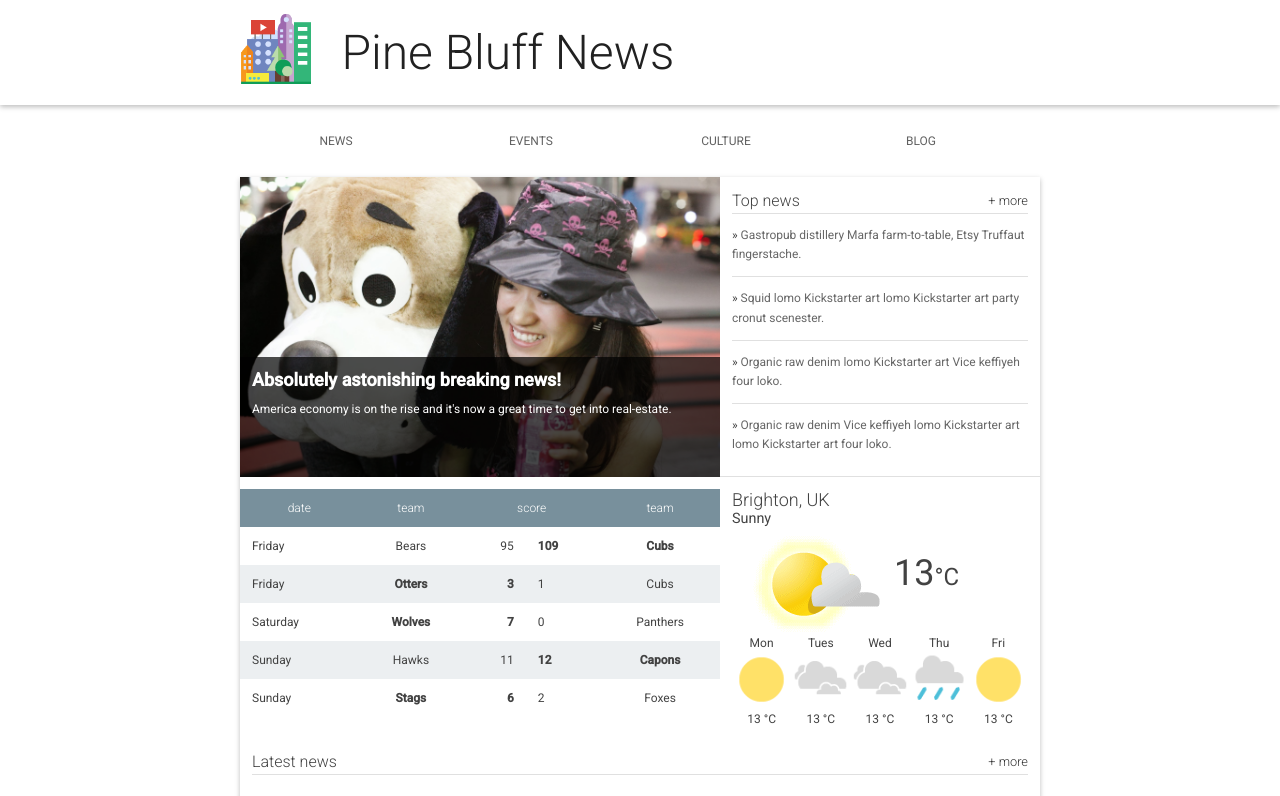
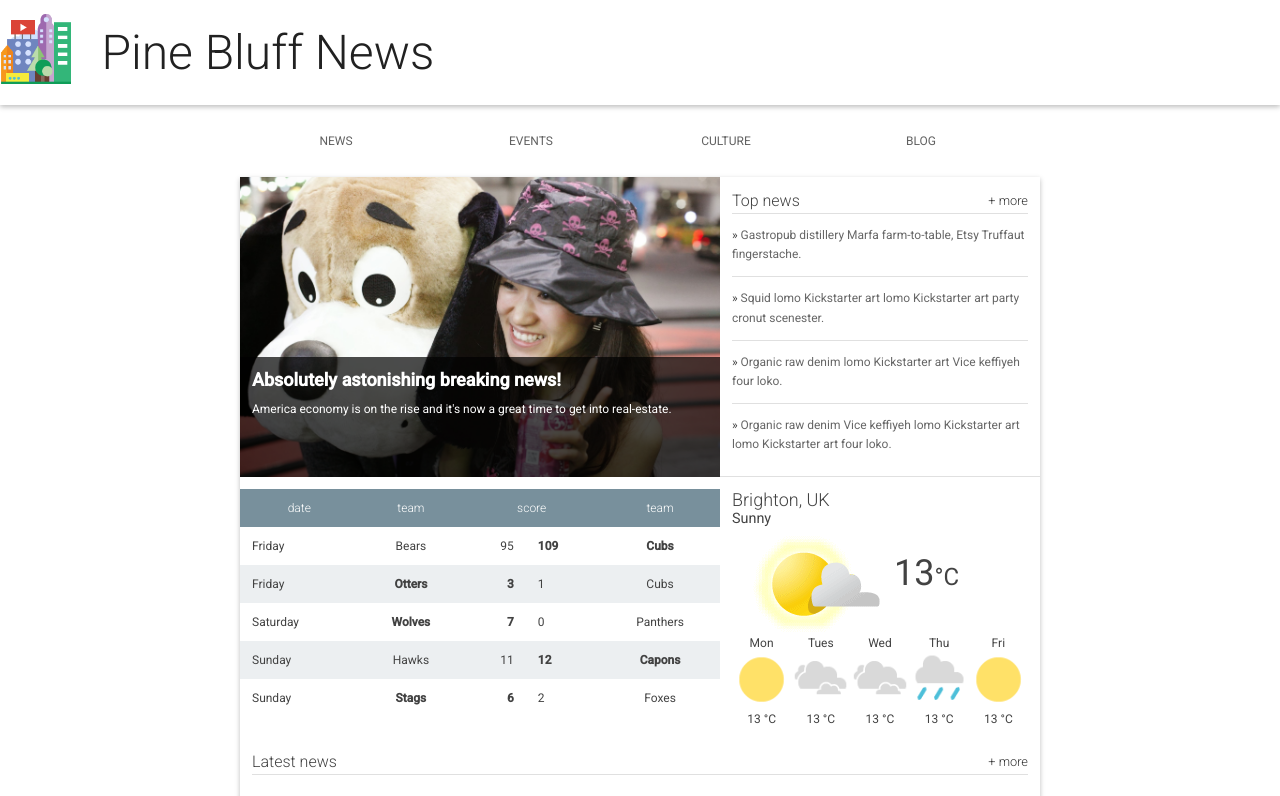
Before and after one commit to McKinnely/UdacityFullStackDeveloper, a plain HTML site: page Fix_It/RWDF L2 Start/Start/index.html in a window 1280 px wide. Shown: the top 796 px of the page. Drawn offline with Linux system fonts and the light colour scheme.

Commit message:
CSS Header Width Update.

```diff
--- a/Fix_It/RWDF L2 Start/Start/main.css
+++ b/Fix_It/RWDF L2 Start/Start/main.css
@@ -53,7 +53,7 @@ ul {
 }
 
 .header__inner {
-  width: 800px;
+  width: 100%;
   margin-left: auto;
   margin-right: auto;
 }
```
